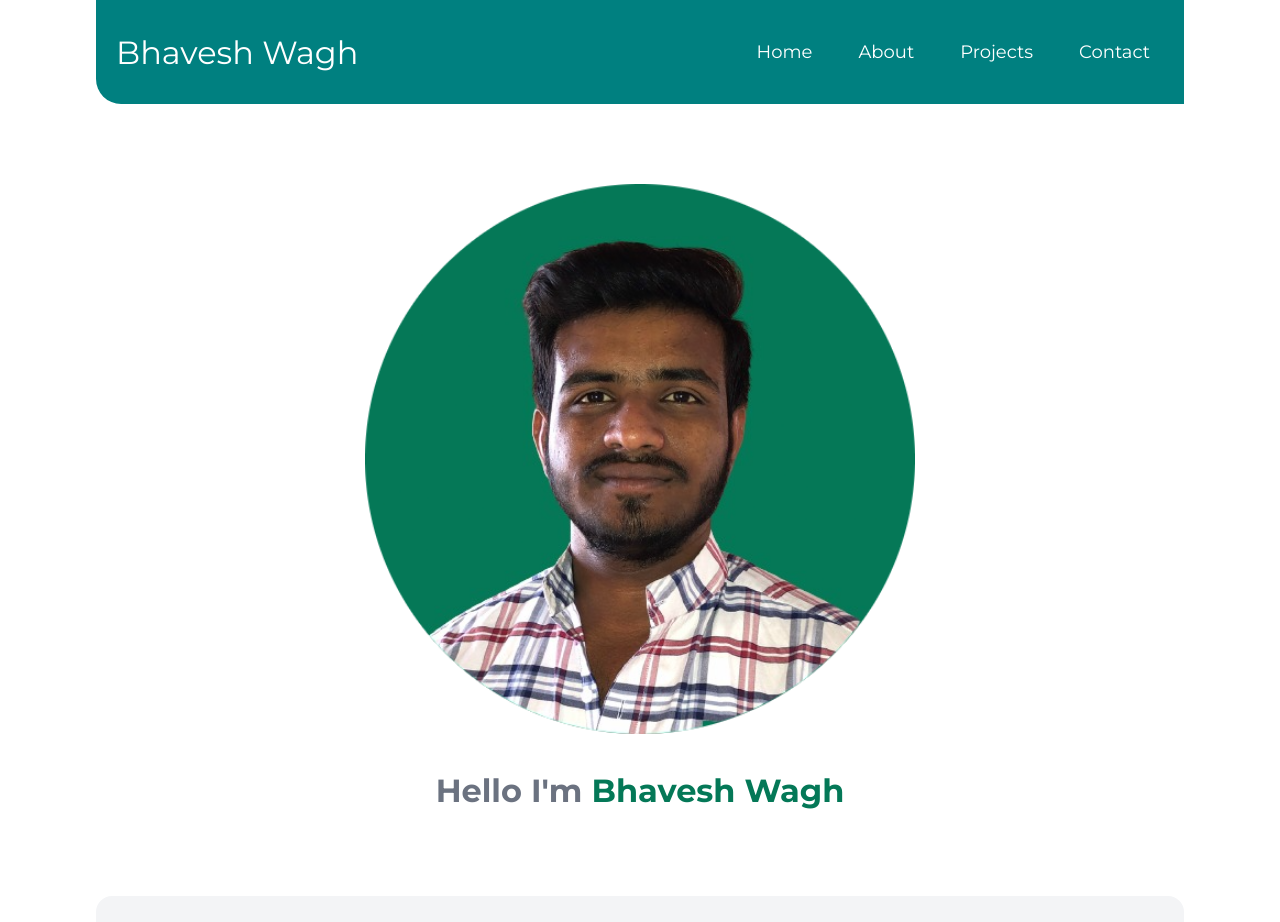
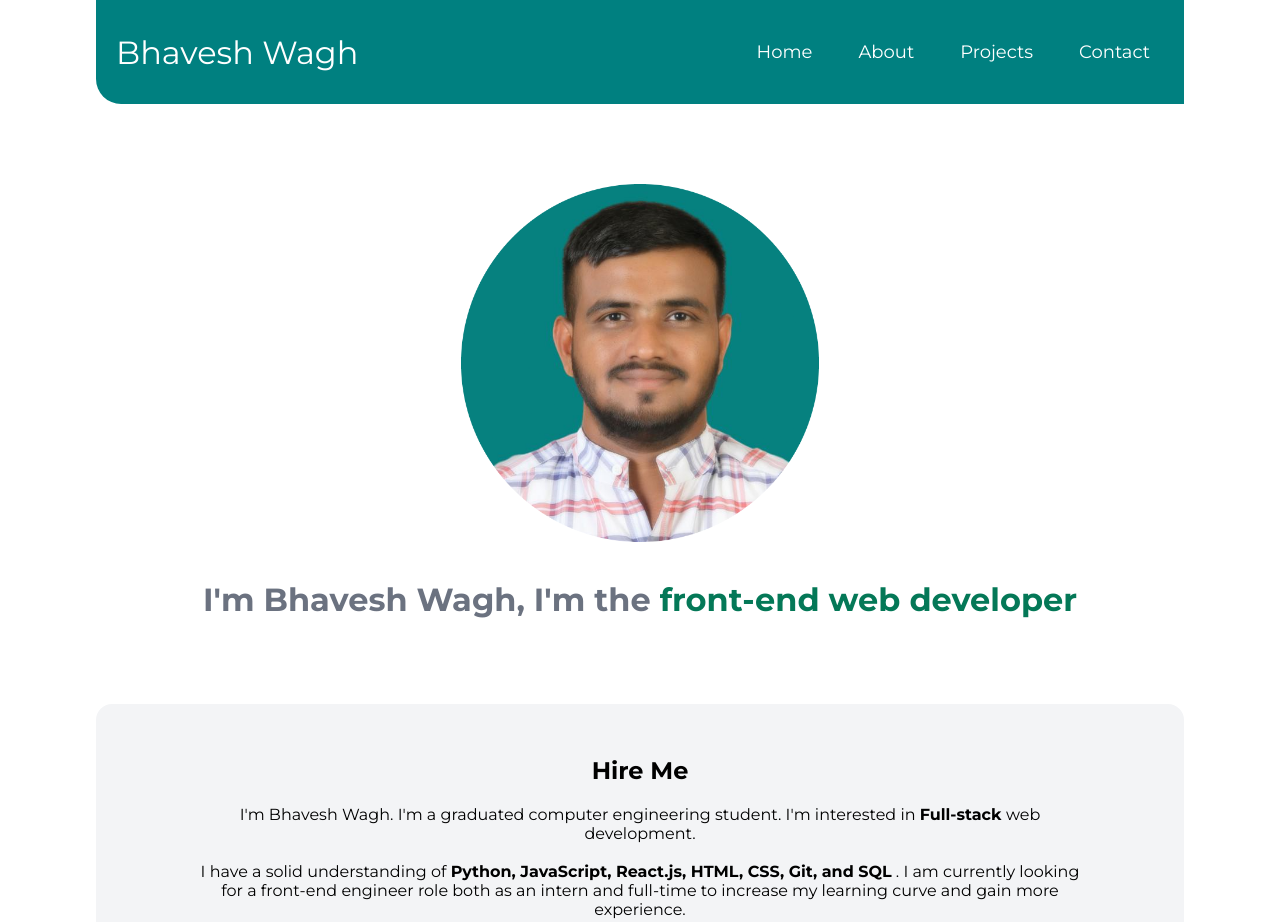
Before and after one commit to BhaveshWagh/My-Portfolio, a plain HTML site: page about.html in a window 1280 px wide. Shown: the top 922 px of the page. Drawn offline with Linux system fonts and the light colour scheme.

Commit message:
heroImg: size changes

```diff
--- a/about.html
+++ b/about.html
@@ -33,10 +33,10 @@
     </nav>
 
     <header class="hero">
-      <img class="hero-img" src="./images/self_img-up.png" alt="hero" />
+      <img class="self-image" src="./images/self_img_upadated-modified.png" alt="hero" />
       <h1 class="hero-heading">
-        Hello I'm
-        <span class="heading-inverted"> Bhavesh Wagh </span>
+        I'm Bhavesh Wagh, I'm the
+        <span class="heading-inverted"> front-end web developer</span>
       </h1>
     </header>
 
--- a/style.css
+++ b/style.css
@@ -218,7 +218,7 @@ input[type="checkbox"] {
 }
 
 .hero .hero-img {
-  max-width: 80%;
+  max-width: 50%;
   width: 550px;
   display: block;
   margin: auto;
```
Also changed, not shown: index.html (+1 -1 lines), images/self_img.png (deleted), images/self_img_upadated-modified.png (added).
